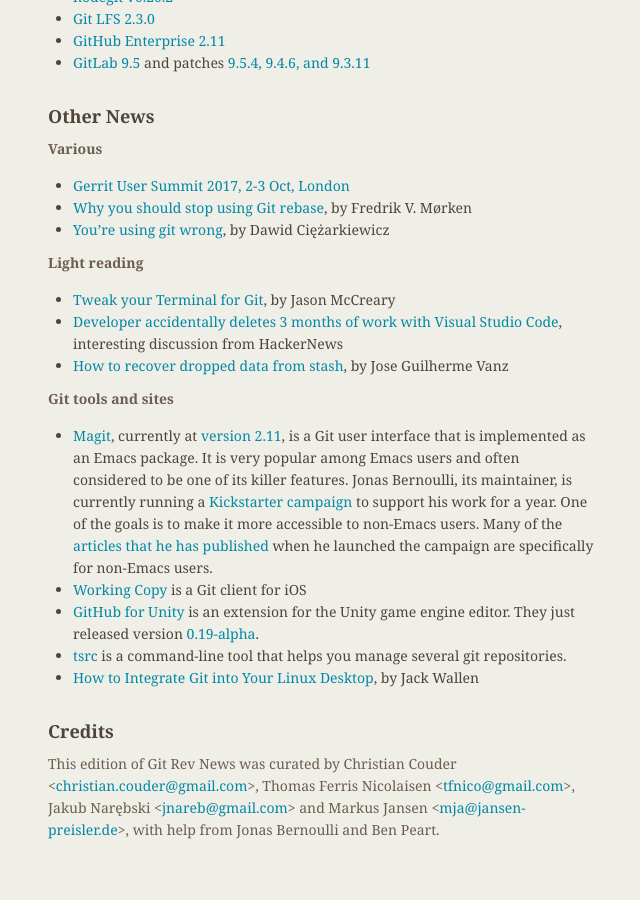
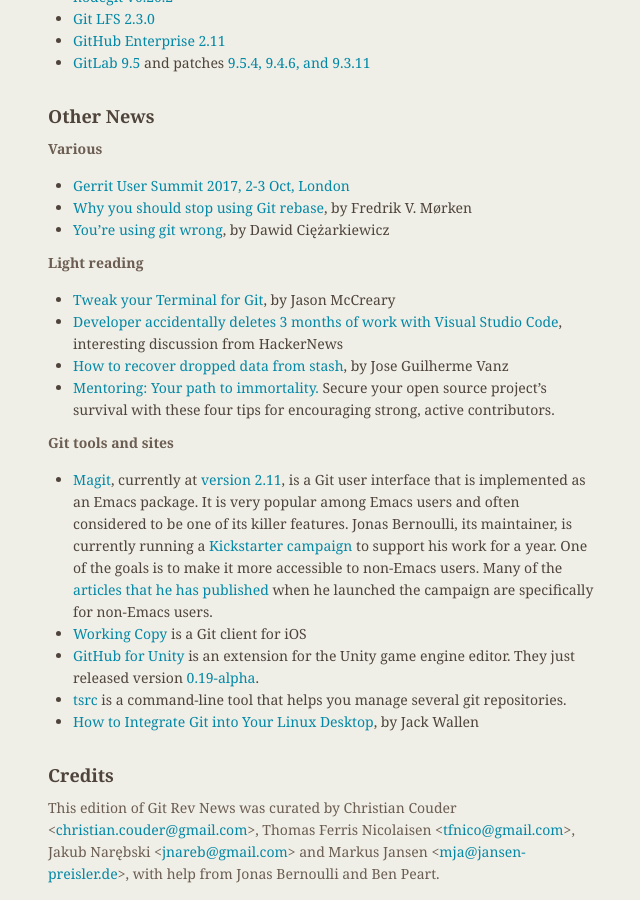
Before and after one commit to git/git.github.io, a Jekyll site: the page built from rev_news/drafts/edition-31.md, in a window 1280 px wide and 900 px high, scrolled down 3892 px. Shown: the whole window, without its empty margins (486-1126 px from the left). Built offline with Jekyll 4.4.1, drawn with Linux system fonts in a browser that asks for light colours; before the commit the page ends 4748 px from its top, so only the background shows below that.

Commit message:
rn-31: One more "Light reading" link

```diff
--- a/rev_news/drafts/edition-31.md
+++ b/rev_news/drafts/edition-31.md
@@ -197,6 +197,7 @@
 * [Tweak your Terminal for Git](https://dev.to/gonedark/tweak-your-terminal-for-git), by Jason McCreary
 * [Developer accidentally deletes 3 months of work with Visual Studio Code](https://news.ycombinator.com/item?id=15044264), interesting discussion from HackerNews
 * [How to recover dropped data from stash](https://opensource.com/article/17/8/recover-dropped-data-stash), by Jose Guilherme Vanz
+* [Mentoring: Your path to immortality.](https://opensource.com/article/17/8/mentoring-your-path-immortality) Secure your open source project's survival with these four tips for encouraging strong, active contributors.
 
 __Git tools and sites__
 
```
